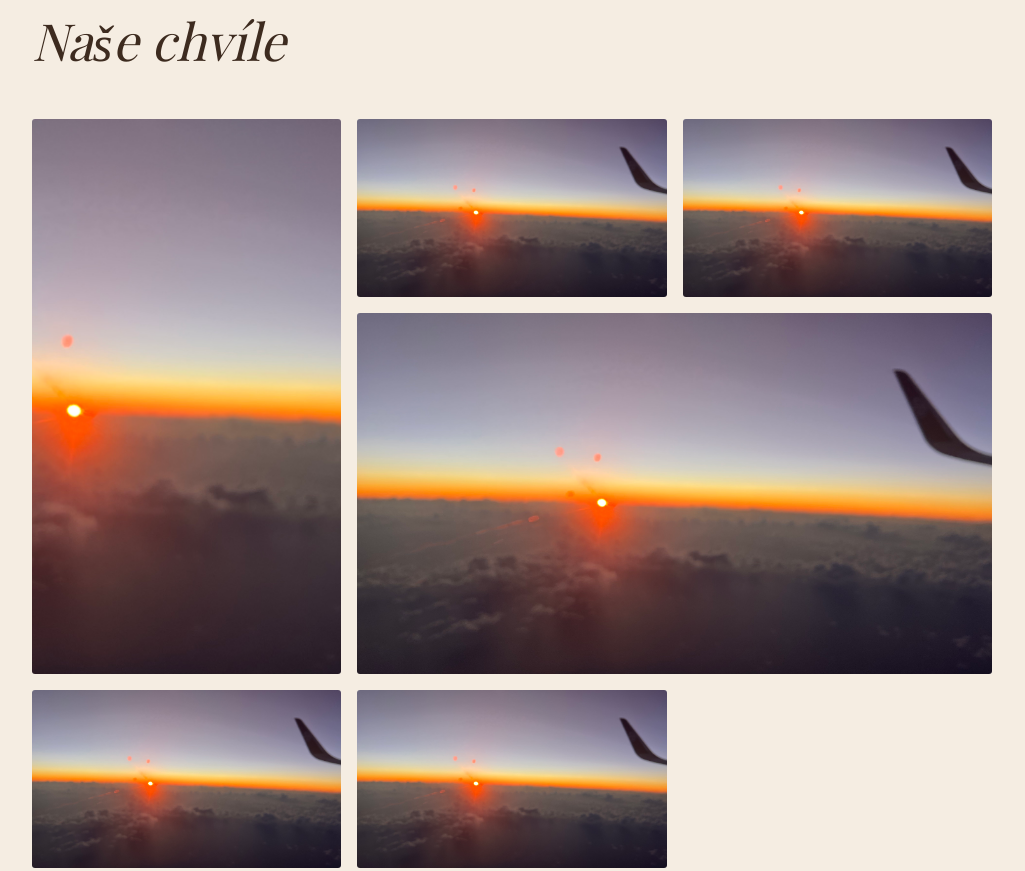
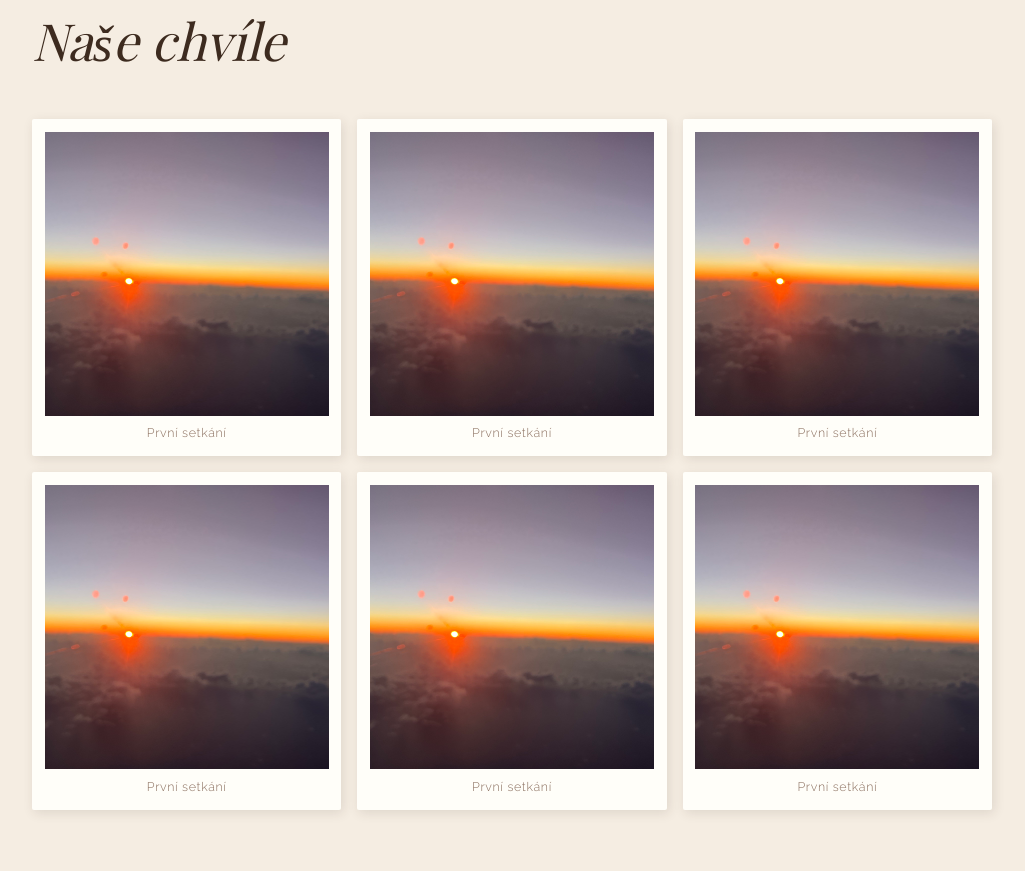
Before and after one commit to lmajer/svatba, a plain HTML site: page index.html in a window 1280 px wide. Shown: the part 2745-3616 px from the top of the page, without its empty margins (128-1153 px from the left). Drawn offline with nearby package versions, Linux system fonts and the light colour scheme; a web font is replaced by a local one.

Commit message:
polaroid style pictures

```diff
--- a/index.html
+++ b/index.html
@@ -76,12 +76,46 @@ body{font-family:'Raleway',sans-serif;font-weight:300;background:var(--ivory);co
 .gallery-bg{background:var(--petal);padding:6rem 2rem}
 .gallery-wrap{max-width:960px;margin:0 auto}
 .gallery-grid{display:grid;grid-template-columns:repeat(3,1fr);gap:1rem;margin-top:3rem}
-.gitem{border-radius:3px;overflow:hidden;background:var(--ivory);cursor:pointer;transition:opacity .3s}
-.gitem:hover{opacity:.85}
-.gitem.tall{grid-row:span 2}
-.gitem.wide{grid-column:span 2}
-.ginner{width:100%;min-height:180px;height:100%;display:flex;flex-direction:column;align-items:center;justify-content:center;gap:.5rem}
-.gitem.tall .ginner{min-height:380px}
+.gitem {
+  background: #fffef9;
+  border-radius: 2px;
+  padding: .8rem .8rem .8rem .8rem;
+  box-shadow: 2px 3px 12px rgba(61,43,31,.12);
+  display: flex;
+  flex-direction: column;
+  transition: transform .3s;
+  cursor: pointer;
+}
+
+.gitem:hover {
+  transform: rotate(1deg) scale(1.02);
+}
+
+.gitem img {
+  width: 100%;
+  aspect-ratio: 1;
+  object-fit: cover;
+  display: block;
+}
+
+.gitem.tall img {
+  aspect-ratio: unset;
+  height: 100%;
+  flex: 1;
+}
+
+.gitem.wide img {
+  aspect-ratio: 2/1;
+}
+
+.polaroid-caption {
+  font-family: 'Raleway', sans-serif;
+  font-size: .78rem;
+  color: var(--mid);
+  text-align: center;
+  padding: .6rem .3rem .2rem;
+  letter-spacing: .05em;
+}
 .gph{font-size:1.3rem;opacity:.22}
 .gph-lbl{font-size:.62rem;letter-spacing:.2em;text-transform:uppercase;color:var(--mid);opacity:.4}
 
@@ -207,12 +241,12 @@ footer{background:var(--deep);text-align:center;padding:4rem 2rem 3rem}
     <span class="s-label">Galerie</span>
     <h2 class="s-title">Naše chvíle</h2>
     <div class="gallery-grid">
-      <div class="gitem tall"><img src="nebeslunko.jpeg" style="width:100%;height:100%;object-fit:cover;"></div>
-      <div class="gitem"><img src="nebeslunko.jpeg" style="width:100%;height:100%;object-fit:cover;"></div>
-      <div class="gitem"><img src="nebeslunko.jpeg" style="width:100%;height:100%;object-fit:cover;"></div>
-      <div class="gitem wide"><img src="nebeslunko.jpeg" style="width:100%;height:100%;object-fit:cover;"></div>
-      <div class="gitem"><img src="nebeslunko.jpeg" style="width:100%;height:100%;object-fit:cover;"></div>
-      <div class="gitem"><img src="nebeslunko.jpeg" style="width:100%;height:100%;object-fit:cover;"></div>
+      <div class="gitem tall"><img src="nebeslunko.jpeg" style="width:100%;height:100%;object-fit:cover;"><p class="polaroid-caption">První setkání</p></div>
+      <div class="gitem"><img src="nebeslunko.jpeg" style="width:100%;height:100%;object-fit:cover;"><p class="polaroid-caption">První setkání</p></div>
+      <div class="gitem"><img src="nebeslunko.jpeg" style="width:100%;height:100%;object-fit:cover;"><p class="polaroid-caption">První setkání</p></div>
+      <div class="gitem wide"><img src="nebeslunko.jpeg" style="width:100%;height:100%;object-fit:cover;"><p class="polaroid-caption">První setkání</p></div>
+      <div class="gitem"><img src="nebeslunko.jpeg" style="width:100%;height:100%;object-fit:cover;"><p class="polaroid-caption">První setkání</p></div>
+      <div class="gitem"><img src="nebeslunko.jpeg" style="width:100%;height:100%;object-fit:cover;"><p class="polaroid-caption">První setkání</p></div>
     </div>
   </div>
 </div>
```
